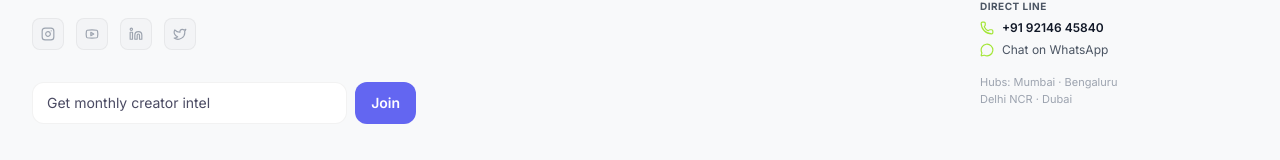
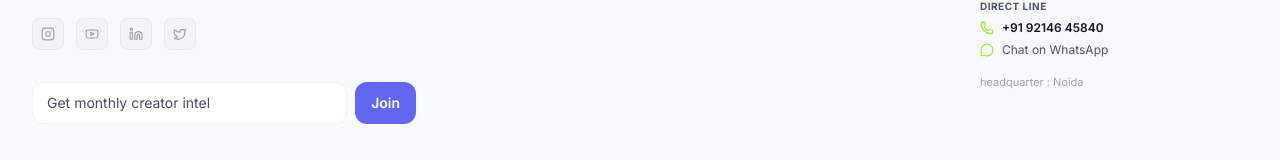
Before and after one commit to Ashesh88/fluxilin-app, a Next.js app: page /privacy in a window 1280 px wide. Shown: the part 1323-1483 px from the top of the page. Built offline with nearby package versions, Linux system fonts and the light colour scheme.

Commit message:
Update Footer.tsx

```diff
--- a/src/components/sections/Footer.tsx
+++ b/src/components/sections/Footer.tsx
@@ -164,7 +164,7 @@ export function Footer() {
               </div>
 
               <div className="text-[11px] text-subtle pt-1">
-                Hubs: Mumbai · Bengaluru<br />Delhi NCR · Dubai
+                headquarter : Noida
               </div>
             </div>
           </div>
```
